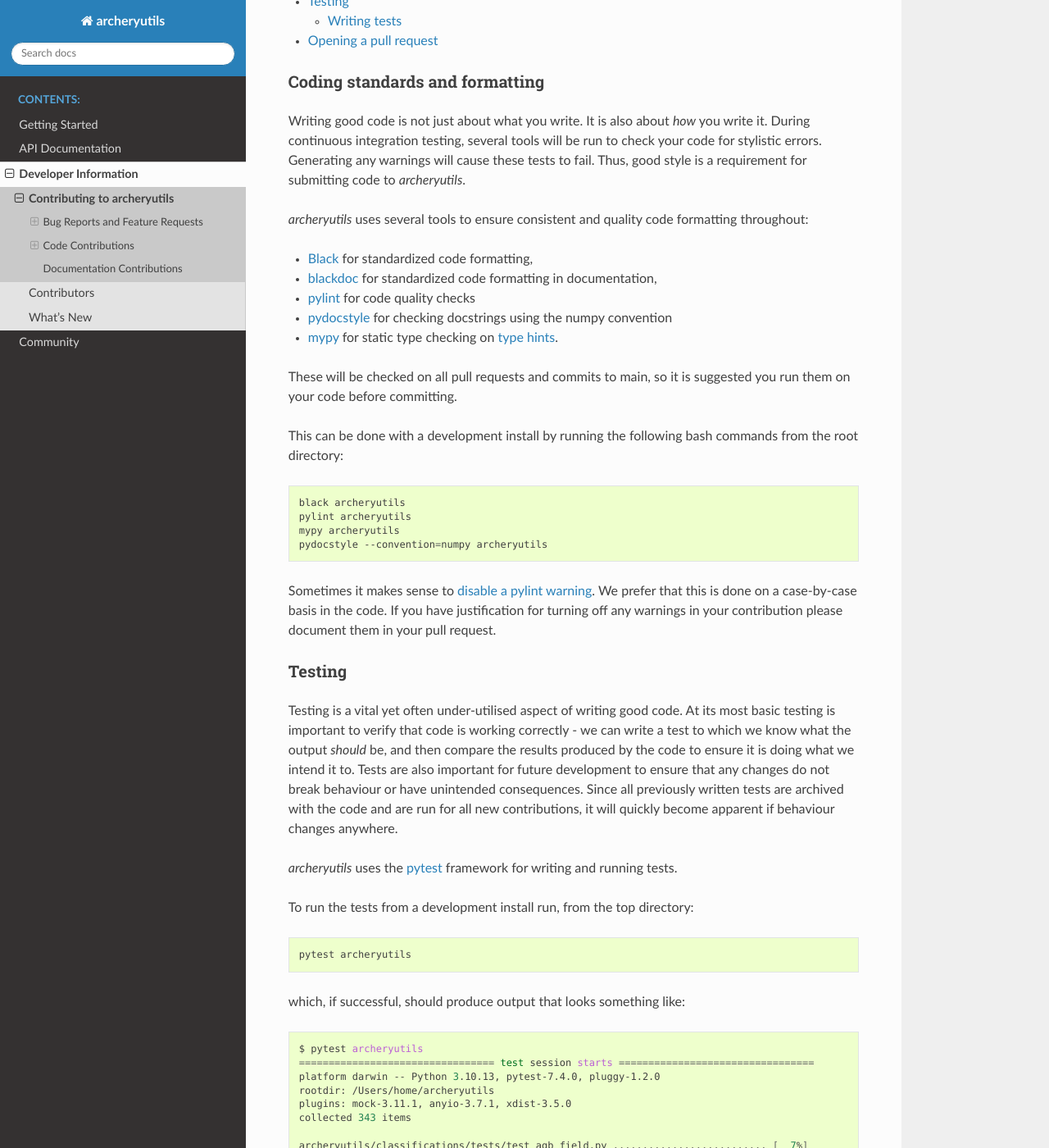
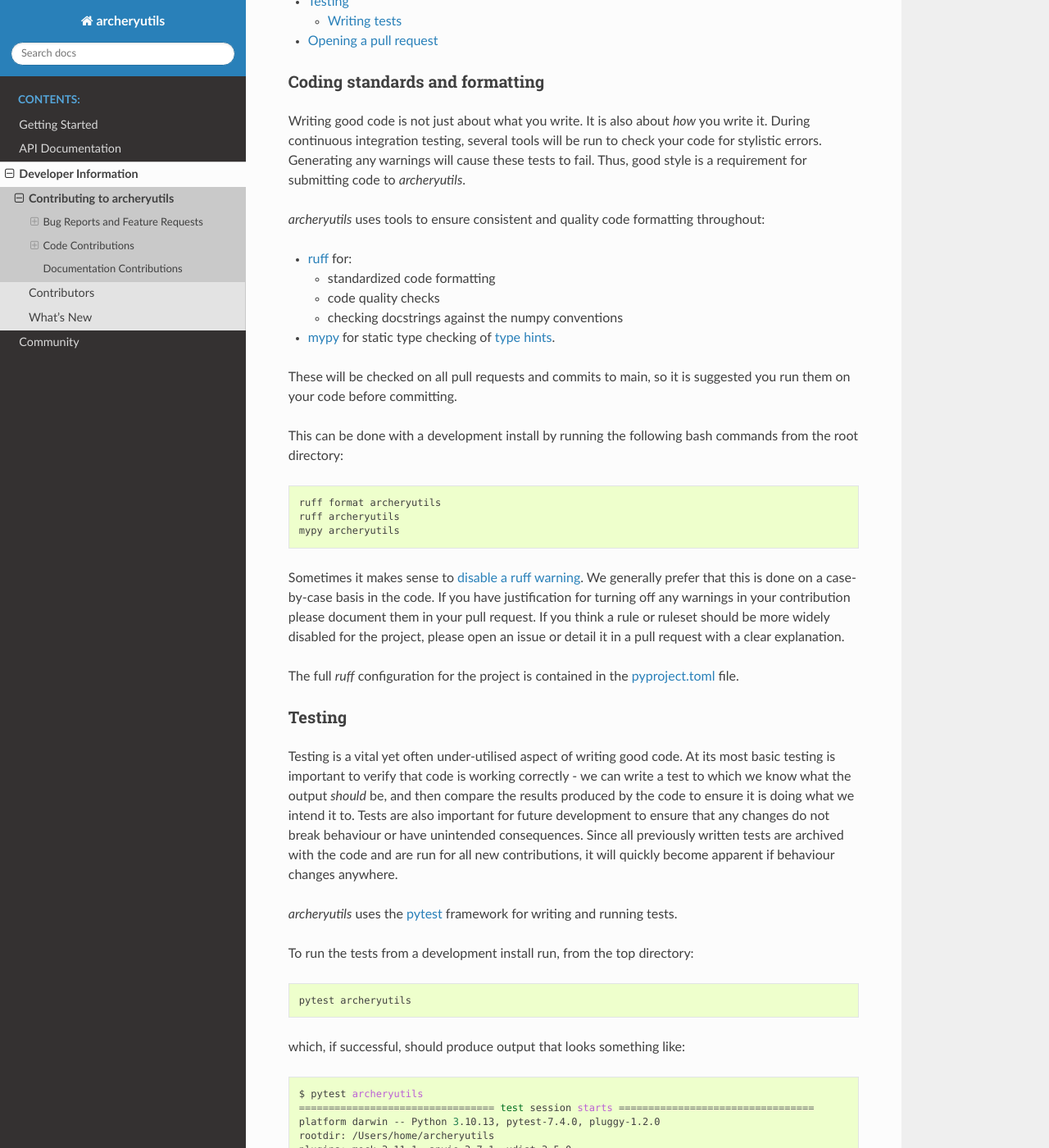
Before and after one commit to jatkinson1000/archeryutils, a Sphinx documentation site: the page built from docs/develop/contributing.rst, in a window 1280 px wide and 1400 px high, scrolled down 1990 px. Shown: the whole window at 82% size. Built offline with Sphinx 7.4.7 and the Read the Docs theme 2.0.0, drawn with Linux system fonts in a browser that asks for light colours.

Commit message:
Update pyproject.toml to remove old linting tools and update docs to replace old linting tools with ruff.

```diff
--- a/docs/develop/contributing.rst
+++ b/docs/develop/contributing.rst
@@ -114,17 +114,15 @@ for stylistic errors.
 Generating any warnings will cause these tests to fail.
 Thus, good style is a requirement for submitting code to *archeryutils*.
 
-*archeryutils* uses several tools to ensure consistent and quality code formatting
-throughout:
+*archeryutils* uses tools to ensure consistent and quality code formatting throughout:
 
-- `Black <https://black.readthedocs.io/en/stable/>`_ for standardized
-  code formatting,
-- `blackdoc <https://blackdoc.readthedocs.io/en/stable/>`_ for
-  standardized code formatting in documentation,
-- `pylint <https://docs.pylint.org/>`_ for code quality checks
-- `pydocstyle <https://www.pydocstyle.org/en/stable/>`_ for checking docstrings
-  using the numpy convention
-- `mypy <http://mypy-lang.org/>`_ for static type checking on
+- `ruff <https://docs.astral.sh/ruff/>`_ for:
+
+  - standardized code formatting
+  - code quality checks
+  - checking docstrings against the numpy conventions
+
+- `mypy <http://mypy-lang.org/>`_ for static type checking of
   `type hints <https://docs.python.org/3/library/typing.html>`_.
 
 These will be checked on all pull requests and commits to main, so it is suggested you
@@ -135,16 +133,21 @@ the root directory:
 
 .. code-block:: shell
 
-    black archeryutils
-    pylint archeryutils
+    ruff format archeryutils
+    ruff archeryutils
     mypy archeryutils
-    pydocstyle --convention=numpy archeryutils
 
 Sometimes it makes sense to
-`disable a pylint warning <https://pylint.pycqa.org/en/latest/user_guide/messages/message_control.html>`_.
-We prefer that this is done on a case-by-case basis in the code.
+`disable a ruff warning <https://docs.astral.sh/ruff/linter/#error-suppression>`_.
+We generally prefer that this is done on a case-by-case basis in the code.
 If you have justification for turning off any warnings in your contribution please
 document them in your pull request.
+If you think a rule or ruleset should be more widely disabled for the project, please
+open an issue or detail it in a pull request with a clear explanation.
+
+The full *ruff* configuration for the project is contained in the
+`pyproject.toml <https://github.com/jatkinson1000/archeryutils/blob/main/pyproject.toml>`_
+file.
 
 
 .. _testing:
--- a/pyproject.toml
+++ b/pyproject.toml
@@ -38,14 +38,10 @@ test = [
     "pytest-mock",
 ]
 lint = [
-    "black>=24.1.0",
-    "jupyter-black",
-    "pylint",
     "mypy>=1.0.0",
     "coverage",
     "pytest>=7.2.0",
     "pytest-mock",
-    "pydocstyle",
     "ruff>=0.3.0",
 ]
 docs = [
@@ -55,7 +51,6 @@ docs = [
     "nbsphinx",
     "ipython",
     "pickleshare",  # https://github.com/ipython/ipython/issues/14237
-    "black>=24.1.0",
     "ruff>=0.3.0",
     "blackdoc",
 ]
```
